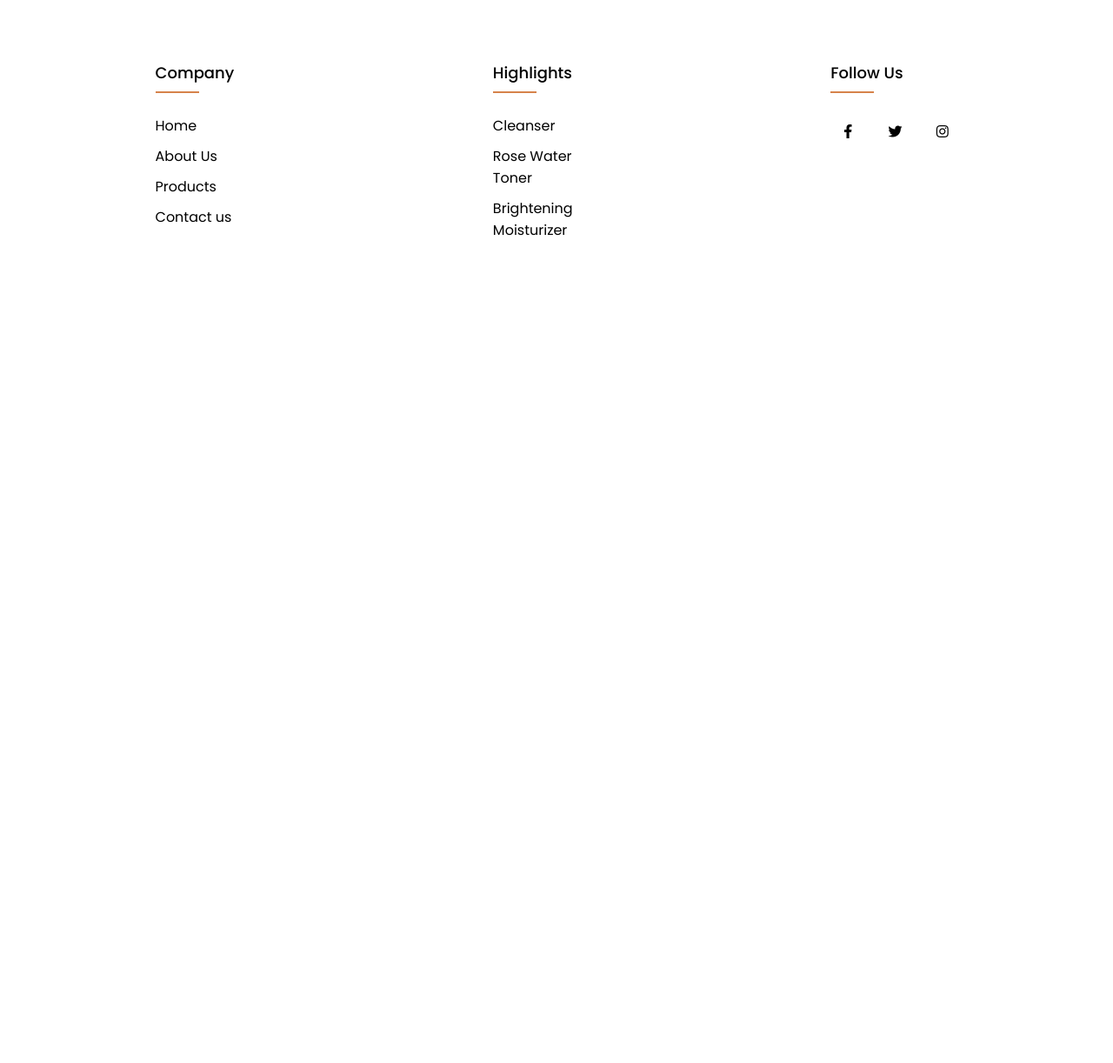
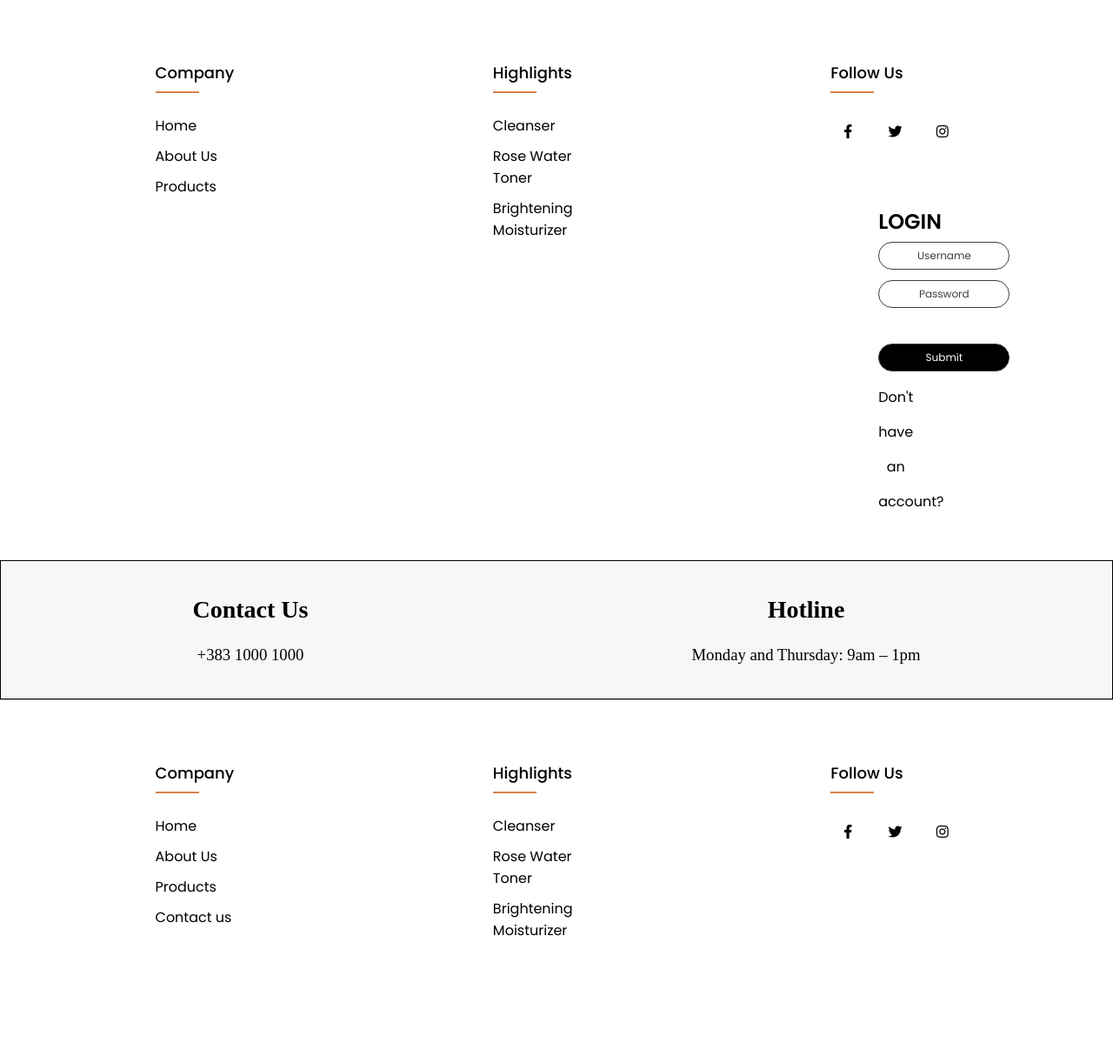
Before and after one commit to blerinakuka/web, a PHP site: page /login.php in a window 1280 px wide. Shown: the part 975-2197 px from the top of the page at 87% size. Before the commit the page ends 1246 px from the top, so only its background shows below. Run offline with PHP 8.4, Linux system fonts and the light colour scheme.

Commit message:
login update

```diff
--- a/login.php
+++ b/login.php
@@ -1,3 +1,47 @@
+<?php
+
+$server = "localhost";
+$username = "root";
+$password = '';
+$database = "ProjektiWeb";
+
+$data=mysqli_connect($server,$username,$password,$database);
+
+if($data===false){
+  die("connection error");
+}
+
+if($_SERVER["REQUEST_METHOD"]=="POST"){
+  $username=$_POST["username"];
+  $password=$_POST["password"];
+
+  $sql="SELECT * FROM users WHERE username='".$username."' AND password='".$password."' ";
+
+  $result=mysqli_query($data,$sql);
+
+  $row = mysqli_fetch_array($result);
+
+
+  if($row["usertype"]=="user"){
+
+    $_SESSION["username"]=$username;
+    header("location:home.php");
+
+  }
+
+  elseif($row["usertype"]=="admin"){
+
+    $_SESSION["username"]=$username;
+    header("location:dashboard.php");
+
+  }
+
+
+
+}
+
+?><!DOCTYPE html>
+
 <!DOCTYPE html>
 <html lang="en">
 <head>
@@ -15,6 +59,60 @@
   <div class="loginbody">
     <div class="card">
       <div class="inner-box" id="card">
+
+      <div class="card-font">
+    <h2>LOGIN</h2>
+    <form class="login_form" action="" method="post" name="form" onsubmit="return validated()">
+  <input type="text" class="input-box" name="username" placeholder="Username" required>
+  <div id="name1_error">Fill out your username correctly</div>
+  <input type="password" class="input-box" name="password" placeholder="Password" required>
+  <div id="password_error">Fill out your password correctly</div>
+   <button type="submit" class="submit-btn" >Submit</button>
+  </form>
+  <a href="register.php" class="acc">Don't have an account?</a>
+      </div>
+     </div>
+     </div>
+     </div>
+ <section>
+  <section>
+    <div class="contact">
+      <div class="contact1">
+      <h1>Contact Us</h1><br>
+      <h3 class="nr1">+383 1000 1000 </h3>
+    </div>
+    <div class="hotline">
+      <h1>Hotline</h1><br>
+      <h3 class="nr2">Monday and Thursday: 9am – 1pm</h3>
+    </div>
+    </div>
+    </section>
+<footer class="footer">
+  <div class="container1">
+    <div class="row">
+      <div class="footer-col">
+        <h4>Company</h4>
+        <ul>
+          <li><a href="index.html">Home</a></li>
+          <li><a href="about.html">About Us</a></li>
+          <li><a href="shop.html">Products</a></li>
+        </ul>
+      </div>
+      <div class="footer-col">
+        <h4>Highlights</h4>
+        <ul>
+          <li><a href="shop.html">Cleanser</a></li>
+          <li><a href="shop.html">Rose Water  <br>Toner</a></li>
+          <li><a href="shop.html">Brightening <br> Moisturizer</a></li>
+        </ul>
+      </div>
+      <div class="footer-col">
+        <h4>follow us</h4>
+          <div class="social-links">
+            <a href="#"><i class="fab fa-facebook-f"></i></a>
+            <a href="#"><i class="fab fa-twitter"></i></a>
+            <a href="#"><i class="fab fa-instagram"></i></a>
+
         <div class="card-font">
           <h2>LOGIN</h2>
           <form class="login_form" action="./login_handler.php" method="post" name="form" onsubmit="return validated()">
@@ -25,6 +123,7 @@
             <button type="submit" class="submit-btn">Submit</button>
           </form>
           <a href="register.php" class="acc">Don't have an account?</a>
+
         </div>
       </div>
     </div>
```
